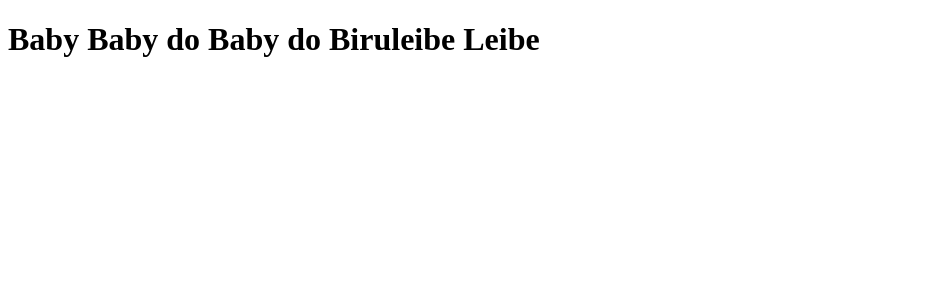
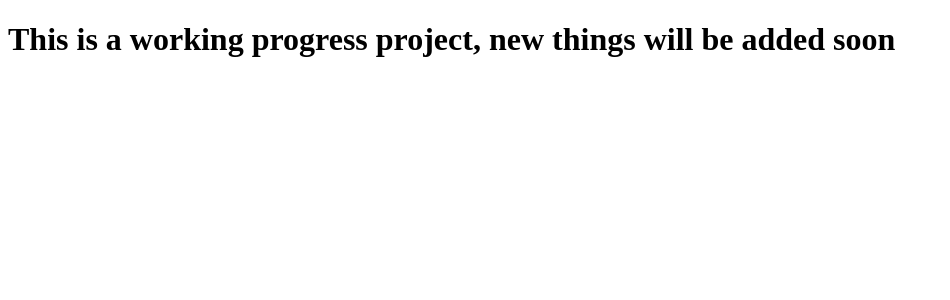
Before and after one commit to EricDosReis/my-tabnews, a Next.js app: page / in a window 1280 px wide. Shown: the top 300 px of the page, without its empty margins (0-950 px from the left). Built offline with nearby package versions, Linux system fonts and the light colour scheme.

Commit message:
change home page text

```diff
--- a/pages/index.js
+++ b/pages/index.js
@@ -1,5 +1,5 @@
 function Home() {
-  return <h1>Baby Baby do Baby do Biruleibe Leibe</h1>;
+  return <h1>This is a working progress project, new things will be added soon</h1>;
 }
 
 export default Home;
```
